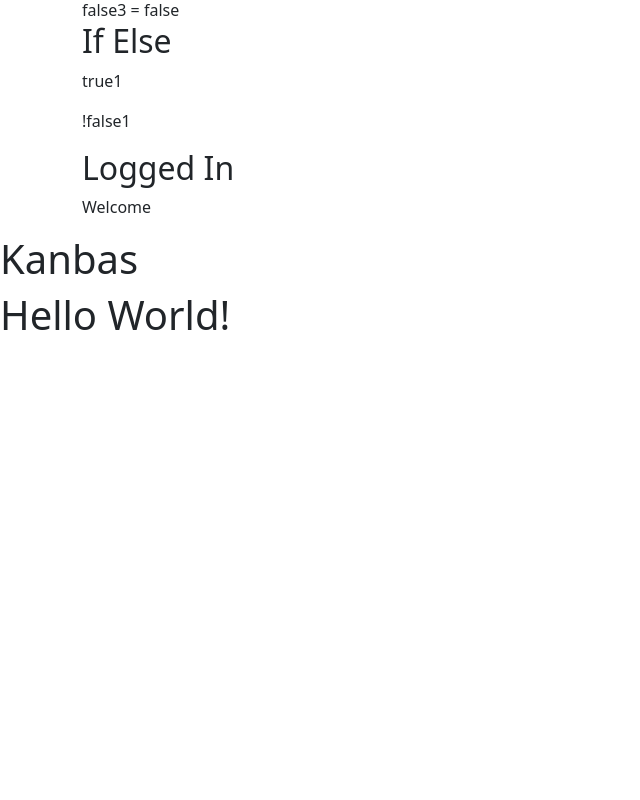
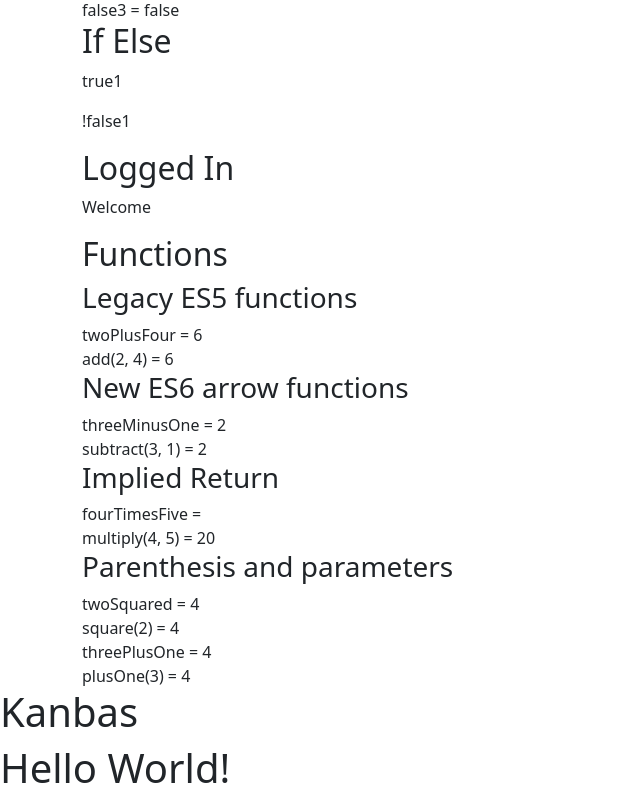
Before and after one commit to Ank-22/Web-Dev-Sp24-07-Ankit, a React (Create React App) app: page / in a window 1280 px wide. Shown: the part 661-1461 px from the top of the page, without its empty margins (0-640 px from the left). Before the commit the page ends 1008 px from the top, so only its background shows below. Built offline with nearby package versions, Linux system fonts and the light colour scheme.

Commit message:
2.2.6 ✅

```diff
--- /dev/null
+++ b/src/Labs/a3/JavaScript/conditionals/ArrowFunctions.tsx
@@ -0,0 +1,18 @@
+function ArrowFunctions() {
+  const subtract = (a: number, b: number) => {
+    return a - b;
+  };
+  const threeMinusOne = subtract(3, 1);
+  console.log(threeMinusOne);
+
+  return (
+    <>
+      <h3>New ES6 arrow functions</h3>
+      threeMinusOne = {threeMinusOne}
+      <br />
+      subtract(3, 1) = {subtract(3, 1)}
+      <br />
+    </>
+  );
+}
+export default ArrowFunctions;
--- /dev/null
+++ b/src/Labs/a3/JavaScript/conditionals/ES5Functions.tsx
@@ -0,0 +1,17 @@
+function ES5Functions(){
+    function add (a: number, b: number) {
+        return a + b;
+      }
+      const twoPlusFour = add(2, 4);
+      console.log(twoPlusFour);
+
+      return (
+        <>
+          <h2>Functions</h2>
+          <h3>Legacy ES5 functions</h3>
+          twoPlusFour = { twoPlusFour }<br />
+          add(2, 4) = { add(2, 4) }<br />
+        </>
+      );
+}
+export default ES5Functions;
--- /dev/null
+++ b/src/Labs/a3/JavaScript/conditionals/FunctionParenthesisAndParameters.tsx
@@ -0,0 +1,20 @@
+function FunctionParenthesisAndParameters(){
+    const square  = (a: number) => a * a;
+const plusOne = (a: number) => a + 1;
+const twoSquared = square(2);
+const threePlusOne = plusOne(3);
+return(
+    <>
+      <h3>Parenthesis and parameters</h3>
+      twoSquared = {twoSquared}
+      <br />
+      square(2) = {square(2)}
+      <br />
+      threePlusOne = {threePlusOne}
+      <br />
+      plusOne(3) = {plusOne(3)}
+      <br />
+    </>
+);
+}
+export default FunctionParenthesisAndParameters;
--- /dev/null
+++ b/src/Labs/a3/JavaScript/conditionals/ImpliedReturn.tsx
@@ -0,0 +1,13 @@
+function ImpliedReturn(){
+    const multiply = (a: number, b: number) => a * b;
+const fourTimesFive = multiply(4, 5);
+console.log(fourTimesFive);
+return(
+    <>
+    <h3>Implied Return</h3>
+    fourTimesFive = {multiply}<br />
+    multiply(4, 5) = {multiply(4, 5)}<br />
+   </>
+);
+}
+export default ImpliedReturn;
--- a/src/Labs/a3/JavaScript/index.tsx
+++ b/src/Labs/a3/JavaScript/index.tsx
@@ -3,6 +3,10 @@ import VariableTypes from "./variables/VariableTypes";
 import BooleanVariable from "./variables/BooleanVariables";
 import IfElse from "./conditionals/IfElse";
 import TernaryOperator from "./conditionals/TernaryOperator";
+import ES5Functions from "./conditionals/ES5Functions";
+import ArrowFunctions from "./conditionals/ArrowFunctions";
+import ImpliedReturn from "./conditionals/ImpliedReturn";
+import FunctionParenthesisAndParameters from "./conditionals/FunctionParenthesisAndParameters";
 function JavaScript() {
   console.log("Hello World");
   return (
@@ -13,6 +17,10 @@ function JavaScript() {
       <BooleanVariable />
       <IfElse />
       <TernaryOperator />
+      <ES5Functions />
+      <ArrowFunctions />
+      <ImpliedReturn />
+      <FunctionParenthesisAndParameters />
     </div>
   );
 }
```
